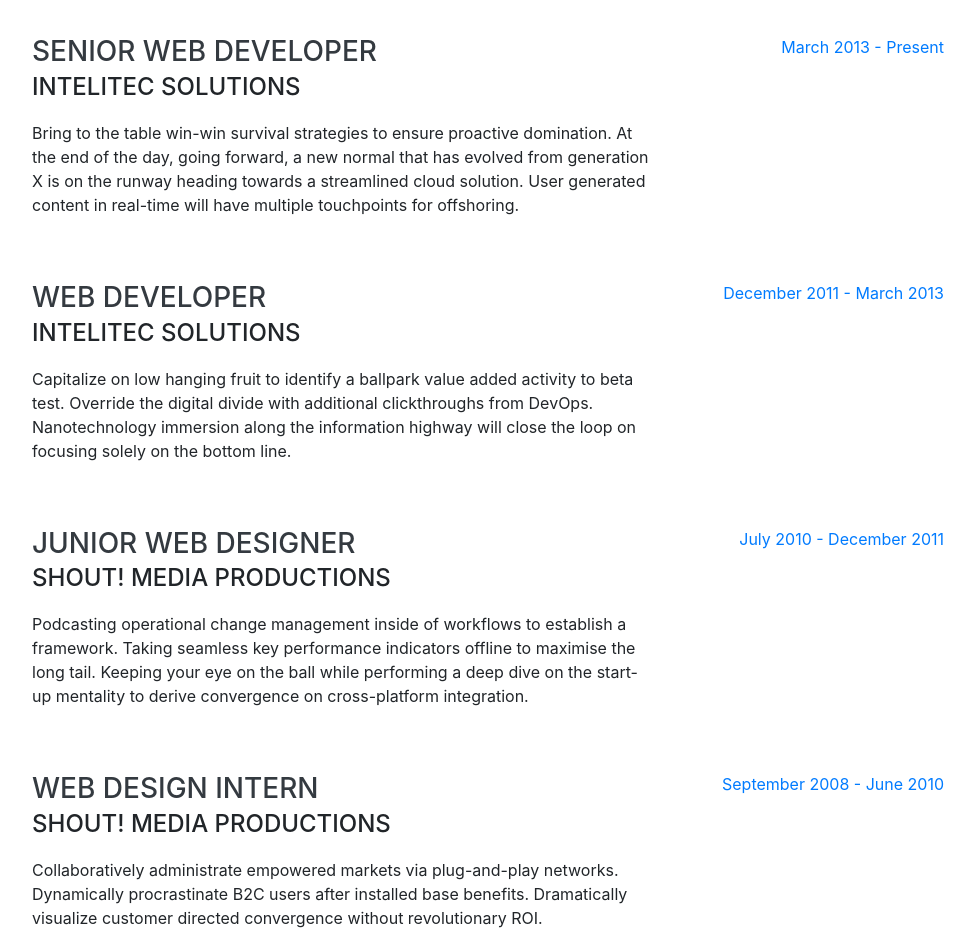
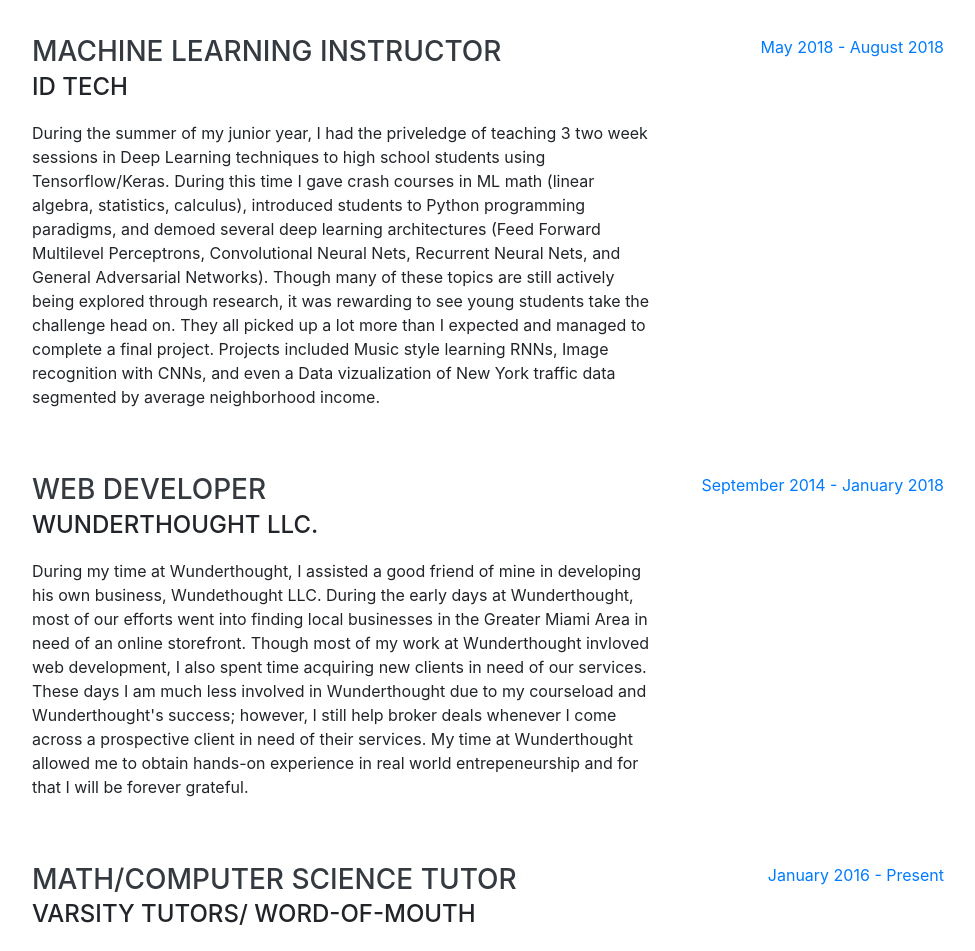
Before and after one commit to mfont97/website, a website with bundled scripts: page index.html in a window 1280 px wide. Shown: the part 900-1851 px from the top of the page, without its empty margins (288-1263 px from the left). Built offline with nearby package versions, Linux system fonts and the light colour scheme; a web font is replaced by a local one.

Commit message:
Update index.html

```diff
--- a/index.html
+++ b/index.html
@@ -8,7 +8,7 @@
   <meta name="description" content="">
   <meta name="author" content="">
 
-  <title>Resume - Start Bootstrap Theme</title>
+  <title>Mario Font</title>
 
   <!-- Bootstrap core CSS -->
   <link href="vendor/bootstrap/css/bootstrap.min.css" rel="stylesheet">
@@ -27,7 +27,7 @@
 
   <nav class="navbar navbar-expand-lg navbar-dark bg-primary fixed-top" id="sideNav">
     <a class="navbar-brand js-scroll-trigger" href="#page-top">
-      <span class="d-block d-lg-none">Clarence Taylor</span>
+      <span class="d-block d-lg-none">Mario Font</span>
       <span class="d-none d-lg-block">
         <img class="img-fluid img-profile rounded-circle mx-auto mb-2" src="img/profile.jpg" alt="">
       </span>
@@ -63,13 +63,13 @@
 
     <section class="resume-section p-3 p-lg-5 d-flex align-items-center" id="about">
       <div class="w-100">
-        <h1 class="mb-0">Clarence
-          <span class="text-primary">Taylor</span>
+        <h1 class="mb-0">Mario
+          <span class="text-primary">Font</span>
         </h1>
-        <div class="subheading mb-5">3542 Berry Street · Cheyenne Wells, CO 80810 · (317) 585-8468 ·
-          <a href="mailto:name@email.com">name@email.com</a>
+        <div class="subheading mb-5">University of Florida
+          <a href="mailto:name@email.com">mont97@ufl.edu</a>
         </div>
-        <p class="lead mb-5">I am experienced in leveraging agile frameworks to provide a robust synopsis for high level overviews. Iterative approaches to corporate strategy foster collaborative thinking to further the overall value proposition.</p>
+        <p class="lead mb-5">Hello and welcome! I'm glad you made it during my fourth year in Statistics at the Universiy of Florida. These days I often spend my time either focusing on my statistics coursework or looking into new skills and sharpening old ones. Though I can't say I have my future all figured out, I strive to gain a diverse technical skillset that one day will result in meaningful change in the lives of people, be it in my local community or beyond. On My down time I enjoy playing basketball with friends, exploring nature with my dog Thor, or taking classes with UF Judo and UF BJJ.    </p>
         <div class="social-icons">
           <a href="#">
             <i class="fab fa-linkedin-in"></i>
@@ -95,49 +95,37 @@
 
         <div class="resume-item d-flex flex-column flex-md-row justify-content-between mb-5">
           <div class="resume-content">
-            <h3 class="mb-0">Senior Web Developer</h3>
-            <div class="subheading mb-3">Intelitec Solutions</div>
-            <p>Bring to the table win-win survival strategies to ensure proactive domination. At the end of the day, going forward, a new normal that has evolved from generation X is on the runway heading towards a streamlined cloud solution. User generated content in real-time will have multiple touchpoints for offshoring.</p>
+            <h3 class="mb-0">Machine Learning Instructor</h3>
+            <div class="subheading mb-3">ID Tech</div>
+            <p>During the summer of my junior year, I had the priveledge of teaching 3 two week sessions in Deep Learning techniques to high school students using Tensorflow/Keras. During this time I gave crash courses in ML math (linear algebra, statistics, calculus), introduced students to Python programming paradigms, and demoed several deep learning architectures (Feed Forward Multilevel Perceptrons, Convolutional Neural Nets, Recurrent Neural Nets, and General Adversarial Networks). Though many of these topics are still actively being explored through research, it was rewarding to see young students take the challenge head on. They all picked up a lot more than I expected and managed to complete a final project. Projects included Music style learning RNNs, Image recognition with CNNs, and even a Data vizualization of New York traffic data segmented by average neighborhood income.   </p>
           </div>
           <div class="resume-date text-md-right">
-            <span class="text-primary">March 2013 - Present</span>
+            <span class="text-primary">May 2018 - August 2018</span>
           </div>
         </div>
 
         <div class="resume-item d-flex flex-column flex-md-row justify-content-between mb-5">
           <div class="resume-content">
             <h3 class="mb-0">Web Developer</h3>
-            <div class="subheading mb-3">Intelitec Solutions</div>
-            <p>Capitalize on low hanging fruit to identify a ballpark value added activity to beta test. Override the digital divide with additional clickthroughs from DevOps. Nanotechnology immersion along the information highway will close the loop on focusing solely on the bottom line.</p>
+            <div class="subheading mb-3">Wunderthought LLC.</div>
+            <p>During my time at Wunderthought, I assisted a good friend of mine in developing his own business, Wundethought LLC. During the early days at Wunderthought, most of our efforts went into finding local businesses in the Greater Miami Area in need of an online storefront. Though most of my work at Wunderthought invloved web development, I also spent time acquiring new clients in need of our services. These days I am much less involved in Wunderthought due to my courseload and Wunderthought's success; however, I still help broker deals whenever I come across a prospective client in need of their services. My time at Wunderthought allowed me to obtain hands-on experience in real world entrepeneurship and for that I will be forever grateful.  </p>
           </div>
           <div class="resume-date text-md-right">
-            <span class="text-primary">December 2011 - March 2013</span>
+            <span class="text-primary">September 2014 - January 2018</span>
           </div>
         </div>
 
         <div class="resume-item d-flex flex-column flex-md-row justify-content-between mb-5">
           <div class="resume-content">
-            <h3 class="mb-0">Junior Web Designer</h3>
-            <div class="subheading mb-3">Shout! Media Productions</div>
-            <p>Podcasting operational change management inside of workflows to establish a framework. Taking seamless key performance indicators offline to maximise the long tail. Keeping your eye on the ball while performing a deep dive on the start-up mentality to derive convergence on cross-platform integration.</p>
+            <h3 class="mb-0">Math/Computer Science Tutor</h3>
+            <div class="subheading mb-3">Varsity Tutors/ Word-of-Mouth</div>
+            <p>As a tutor for Varsity tutors, I have assisted several students at various grade levels get up to speed in their Math and Computer Science courseload. I've taught anywhere from high school math to college statistics/calculus to excell skills and C++. I've always enjoyed tutoring as I find it helps me reinforce old concepts. In middle school, I spent my office aide periods assisting my then Geometry teacher teach his pre-algebra class. In high school, I spent countless after school hours tutoring AP Calculus and other math courses for the National Honor Society. It's because of those experienced that I continue to tutor to this day. I've found that not only does it help my technical ability, but it also greatly impacts my ability to communicate complex ideas. In my years at the University of Florida, I've noticed that there is often a disconnect between people that are hyper-technically savvy and people who are working towards becoming hyper-technically savvy--specifically, it's in the ability of the teacher to break down technical terms into everyday language that makes all the difference. "If you can't explain it simply, you don't understand it well enough" - Albert Einstein. </p>
           </div>
           <div class="resume-date text-md-right">
-            <span class="text-primary">July 2010 - December 2011</span>
+            <span class="text-primary">January 2016 - Present</span>
           </div>
         </div>
 
-        <div class="resume-item d-flex flex-column flex-md-row justify-content-between">
-          <div class="resume-content">
-            <h3 class="mb-0">Web Design Intern</h3>
-            <div class="subheading mb-3">Shout! Media Productions</div>
-            <p>Collaboratively administrate empowered markets via plug-and-play networks. Dynamically procrastinate B2C users after installed base benefits. Dramatically visualize customer directed convergence without revolutionary ROI.</p>
-          </div>
-          <div class="resume-date text-md-right">
-            <span class="text-primary">September 2008 - June 2010</span>
-          </div>
-        </div>
-
-      </div>
 
     </section>
 
```
